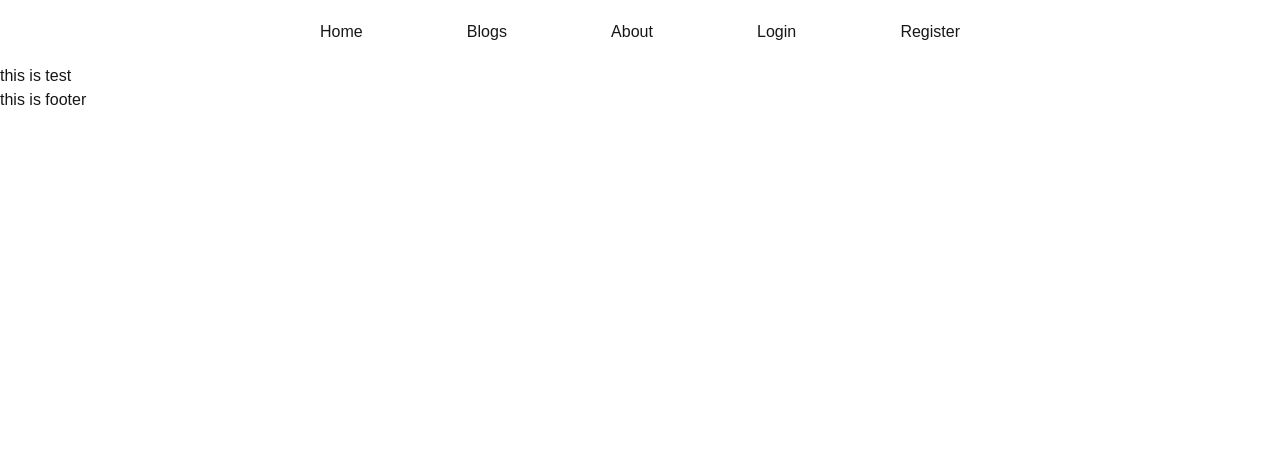
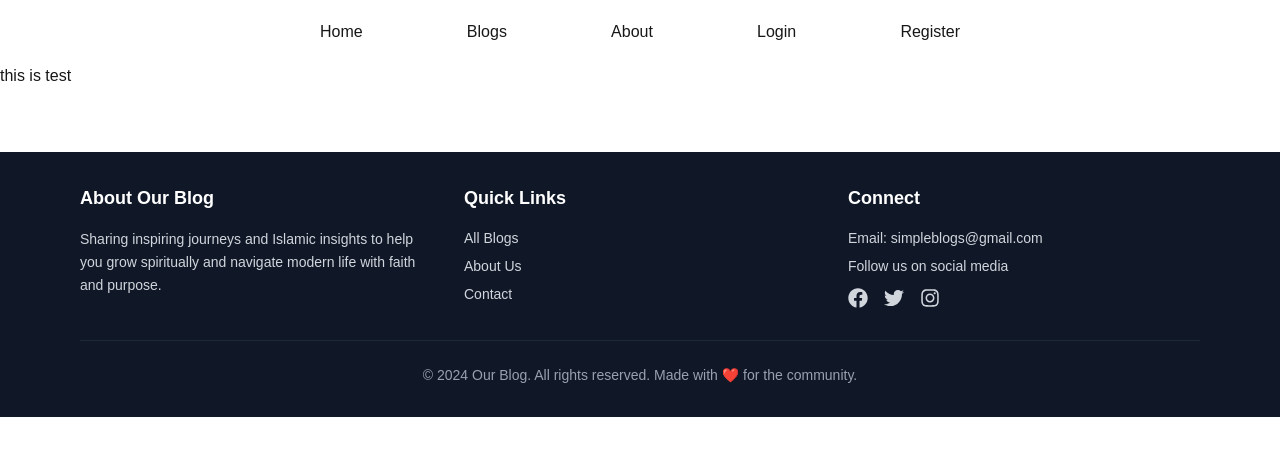
Before and after one commit to sajeeb5523/simple-blog-website, a Next.js app: page / in a window 1280 px wide. Shown: the top 456 px of the page. Built offline with nearby package versions, Linux system fonts and the light colour scheme.

Commit message:
footer add

```diff
--- a/package.json
+++ b/package.json
@@ -11,7 +11,8 @@
   "dependencies": {
     "next": "16.0.3",
     "react": "19.2.0",
-    "react-dom": "19.2.0"
+    "react-dom": "19.2.0",
+    "react-icons": "^5.5.0"
   },
   "devDependencies": {
     "@tailwindcss/postcss": "^4",
--- /dev/null
+++ b/src/app/components/Footer.jsx
@@ -0,0 +1,67 @@
+import React from 'react'
+import { FaFacebook, FaTwitter, FaInstagram } from 'react-icons/fa'
+
+export default function Footer() {
+  return (
+    <footer className="bg-gray-900 text-white py-8 mt-16">
+      <div className="max-w-6xl mx-auto px-4">
+        <div className="grid grid-cols-1 md:grid-cols-3 gap-8">
+          {/* About Section */}
+          <div>
+            <h3 className="text-lg font-semibold mb-4">About Our Blog</h3>
+            <p className="text-gray-300 text-sm leading-relaxed">
+              Sharing inspiring journeys and Islamic insights to help you grow spiritually and navigate modern life with faith and purpose.
+            </p>
+          </div>
+
+          {/* Quick Links */}
+          <div>
+            <h3 className="text-lg font-semibold mb-4">Quick Links</h3>
+            <ul className="space-y-2 text-sm">
+              <li>
+                <a href="/blogs" className="text-gray-300 hover:text-white transition-colors">
+                  All Blogs
+                </a>
+              </li>
+              <li>
+                <a href="/about" className="text-gray-300 hover:text-white transition-colors">
+                  About Us
+                </a>
+              </li>
+              <li>
+                <a href="/contact" className="text-gray-300 hover:text-white transition-colors">
+                  Contact
+                </a>
+              </li>
+            </ul>
+          </div>
+
+          {/* Contact */}
+          <div>
+            <h3 className="text-lg font-semibold mb-4">Connect</h3>
+            <div className="space-y-2 text-sm text-gray-300">
+              <p>Email: simpleblogs@gmail.com</p>
+              <p>Follow us on social media</p>
+              <div className="flex space-x-4 mt-3">
+                <a href="www.facebook.com" className="text-gray-300 hover:text-white transition-colors">
+                  <FaFacebook size={20} />
+                </a>
+                <a href="www.twitter.com" className="text-gray-300 hover:text-white transition-colors">
+                  <FaTwitter size={20} />
+                </a>
+                <a href="www.instagram.com" className="text-gray-300 hover:text-white transition-colors">
+                  <FaInstagram size={20} />
+                </a>
+              </div>
+            </div>
+          </div>
+        </div>
+
+        {/* Bottom Section */}
+        <div className="border-t border-gray-800 mt-8 pt-6 text-center text-sm text-gray-400">
+          <p>&copy; 2024 Our Blog. All rights reserved. Made with ❤️ for the community.</p>
+        </div>
+      </div>
+    </footer>
+  )
+}
--- a/src/app/layout.js
+++ b/src/app/layout.js
@@ -1,6 +1,7 @@
 import { Geist, Geist_Mono } from "next/font/google";
 import "./globals.css";
 import Navbar from "./components/Navbar";
+import Footer from "./components/Footer";
 
 const geistSans = Geist({
   variable: "--font-geist-sans",
@@ -27,7 +28,7 @@ export default function RootLayout({ children }) {
         <main className="max-w-7xl mx-auto">
           {children}
         </main>
-        <footer>this is footer</footer>
+        <Footer></Footer>
       </body>
     </html>
   );
```
Also changed, not shown: 1 other file (tests, documents, lock files or other folders).
